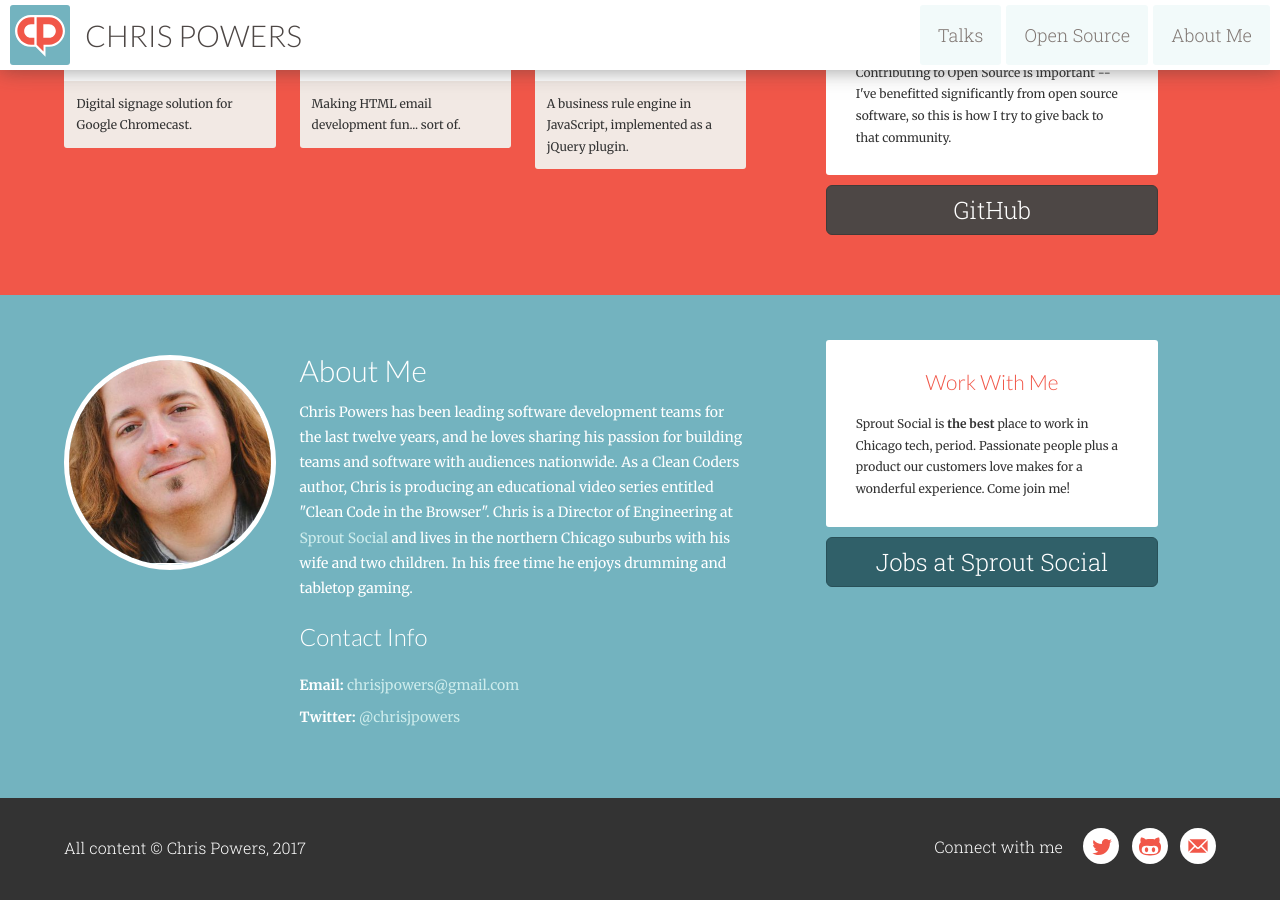
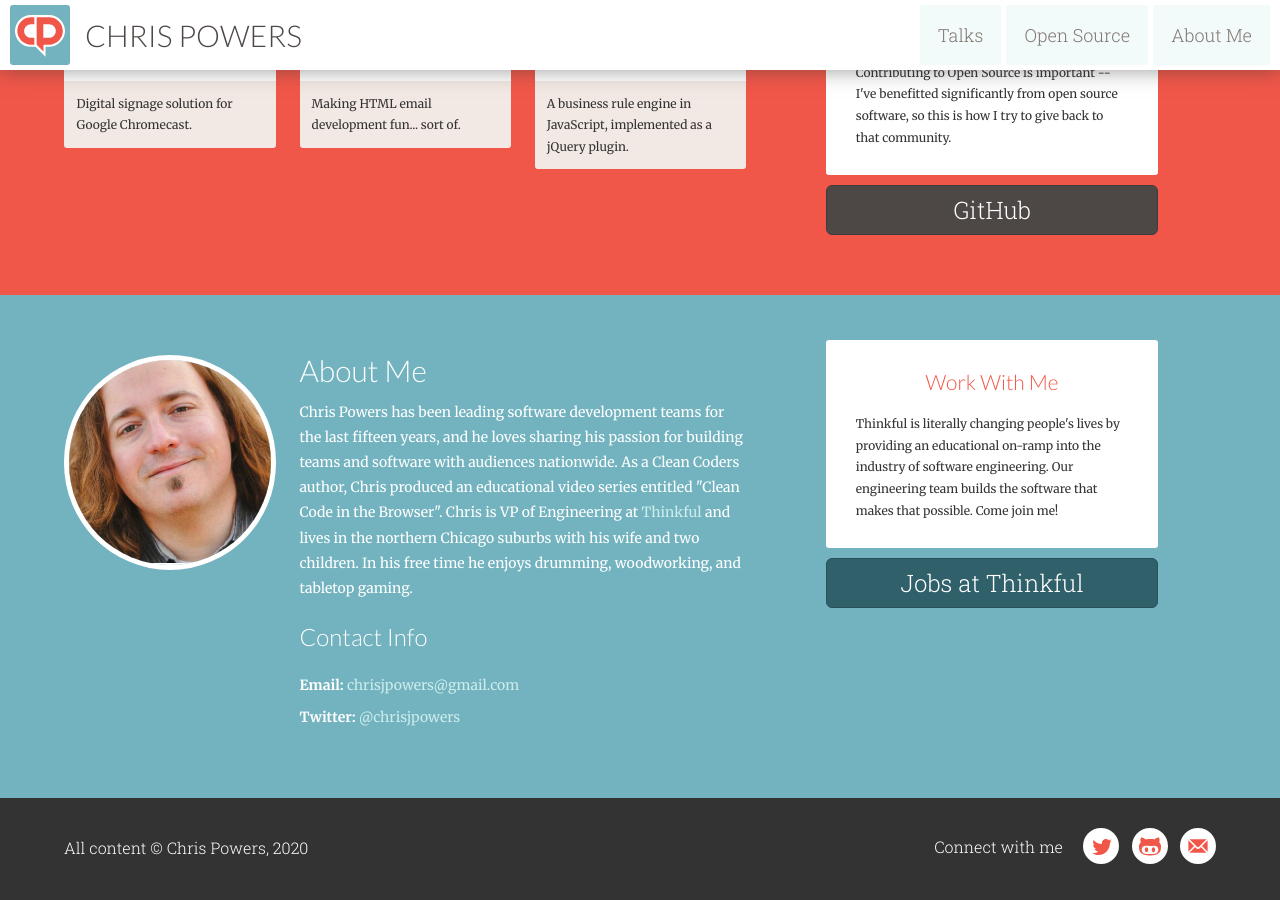
Before and after one commit to chrisjpowers/chrisjpowers.github.com, a Jekyll site: the page built from index.md, in a window 1280 px wide and 900 px high, scrolled down 2247 px. Built offline with Jekyll 4.4.1, drawn with Linux system fonts in a browser that asks for light colours; nearby versions of some CDN libraries.

Commit message:
Updated bio and work

```diff
--- a/_includes/footer.html
+++ b/_includes/footer.html
@@ -6,7 +6,7 @@
         <img src="/assets/img/photo/chris-powers.png" alt="Chris Powers">
       </figure>
       <div class="text">
-        <p>Chris Powers has been leading software development teams for the last twelve years, and he loves sharing his passion for building teams and software with audiences nationwide. As a Clean Coders author, Chris is producing an educational video series entitled "Clean Code in the Browser". Chris is a Director of Engineering at <a href="https://sproutsocial.com" target="_blank">Sprout Social</a> and lives in the northern Chicago suburbs with his wife and two children. In his free time he enjoys drumming and tabletop gaming.</p>
+        <p>Chris Powers has been leading software development teams for the last fifteen years, and he loves sharing his passion for building teams and software with audiences nationwide. As a Clean Coders author, Chris produced an educational video series entitled "Clean Code in the Browser". Chris is VP of Engineering at <a href="https://www.thinkful.com" target="_blank">Thinkful</a> and lives in the northern Chicago suburbs with his wife and two children. In his free time he enjoys drumming, woodworking, and tabletop gaming.</p>
         <h2>Contact Info</h2>
         <p><strong>Email:</strong> <a href="mailto:chrisjpowers@gmail.com">chrisjpowers@gmail.com</a></p>
         <p><strong>Twitter:</strong> <a href="https://twitter.com/chrisjpowers" target="_blank">@chrisjpowers</a></p>
@@ -15,9 +15,9 @@
     <aside>
       <div class="text">
         <h3>Work With Me</h3>
-        <p>Sprout Social is <strong>the best</strong> place to work in Chicago tech, period. Passionate people plus a product our customers love makes for a wonderful experience. Come join me!</p>
+        <p>Thinkful is literally changing people's lives by providing an educational on-ramp into the industry of software engineering. Our engineering team builds the software that makes that possible. Come join me!</p>
       </div>
-      <a class="button" href="https://sproutsocial.com/careers/open-positions" target="_blank">Jobs at Sprout Social</a>
+      <a class="button" href="https://www.thinkful.com/about/#careers" target="_blank">Jobs at Thinkful</a>
     </aside>
   </div>
 </section>
@@ -43,6 +43,6 @@
         </li>
       </ul>
     </div>
-    <p class="copyright">All content &copy; Chris Powers, 2017</p>
+    <p class="copyright">All content &copy; Chris Powers, 2020</p>
   </div>
 </footer>
```
